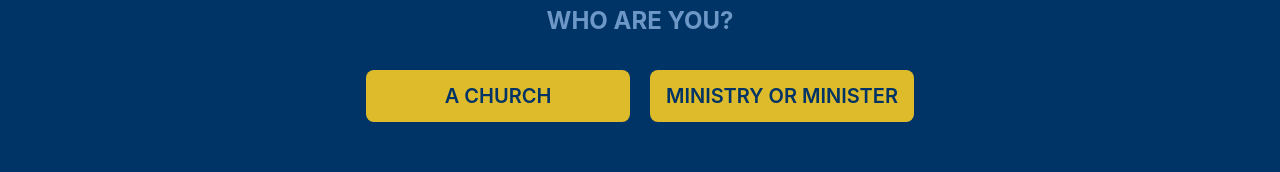
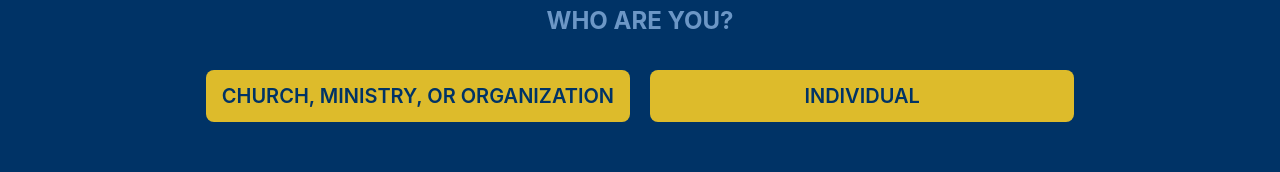
Before and after one commit to FamilyResearchCouncil/acm.frc.org, a Next.js app: page /sign-up in a window 1280 px wide. Shown: the part 578-750 px from the top of the page. Built offline with nearby package versions, Linux system fonts and the light colour scheme.

Commit message:
add 404 page and update sign up buttons

```diff
--- a/pages/sign-up.js
+++ b/pages/sign-up.js
@@ -27,8 +27,8 @@ const SignUp = () => (
                 <MinHeightDiv>
                 <h2 className={styles.h2}>WHO ARE YOU?</h2>
                 <div className={styles.gridColumns2}>
-                    <GoldLink href="https://signup.acm.frc.org/church" displayName="A CHURCH" />
-                    <GoldLink href="https://signup.acm.frc.org/ministry" displayName="MINISTRY OR MINISTER" />
+                    <GoldLink href="https://signup.acm.frc.org/church" displayName="CHURCH, MINISTRY, OR ORGANIZATION" />
+                    <GoldLink href="https://signup.acm.frc.org/ministry" displayName="INDIVIDUAL" />
                 </div>
                 </MinHeightDiv>
             </StyledReadingSection>
```
Also changed, not shown: pages/404.js (added, +25 -0 lines).
